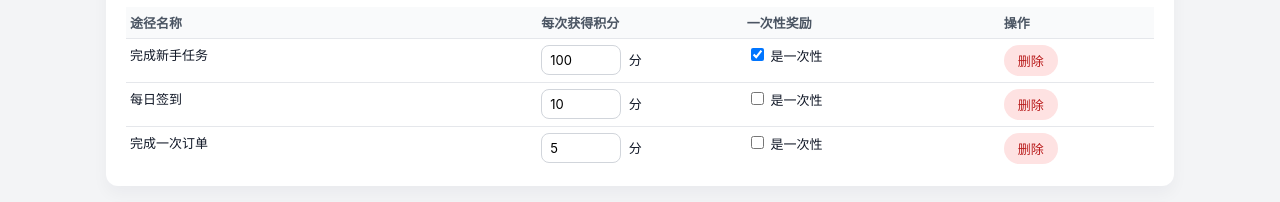
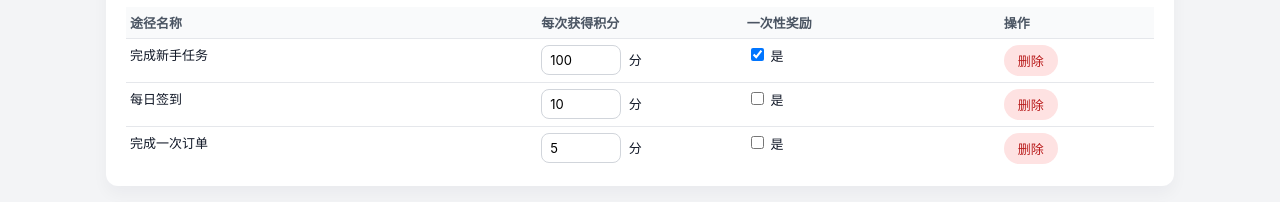
Before and after one commit to rongmiao926-hub/youyou_points, a plain HTML site: page index.html in a window 1280 px wide. Shown: the part 260-462 px from the top of the page. Drawn offline with Linux system fonts and the light colour scheme.

Commit message:
Add files via upload

```diff
--- a/index.html
+++ b/index.html
@@ -589,7 +589,7 @@
         renderScenarioPanel(); // ✅ 同步刷新预测模块
       });
       oneTimeTd.appendChild(cb);
-      oneTimeTd.appendChild(Object.assign(document.createElement("span"), { textContent: " 是一次性" }));
+      oneTimeTd.appendChild(Object.assign(document.createElement("span"), { textContent: " 是" }));
       tr.appendChild(oneTimeTd);
 
       const opTd = document.createElement("td");
```
